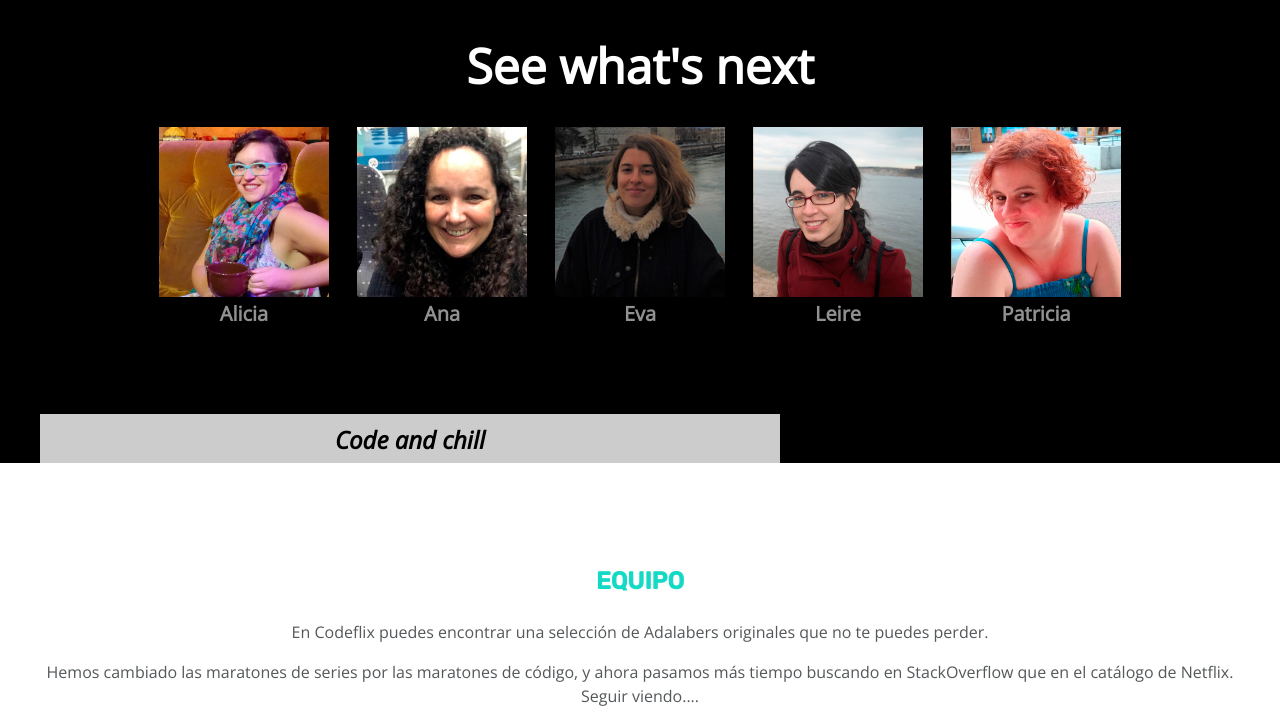
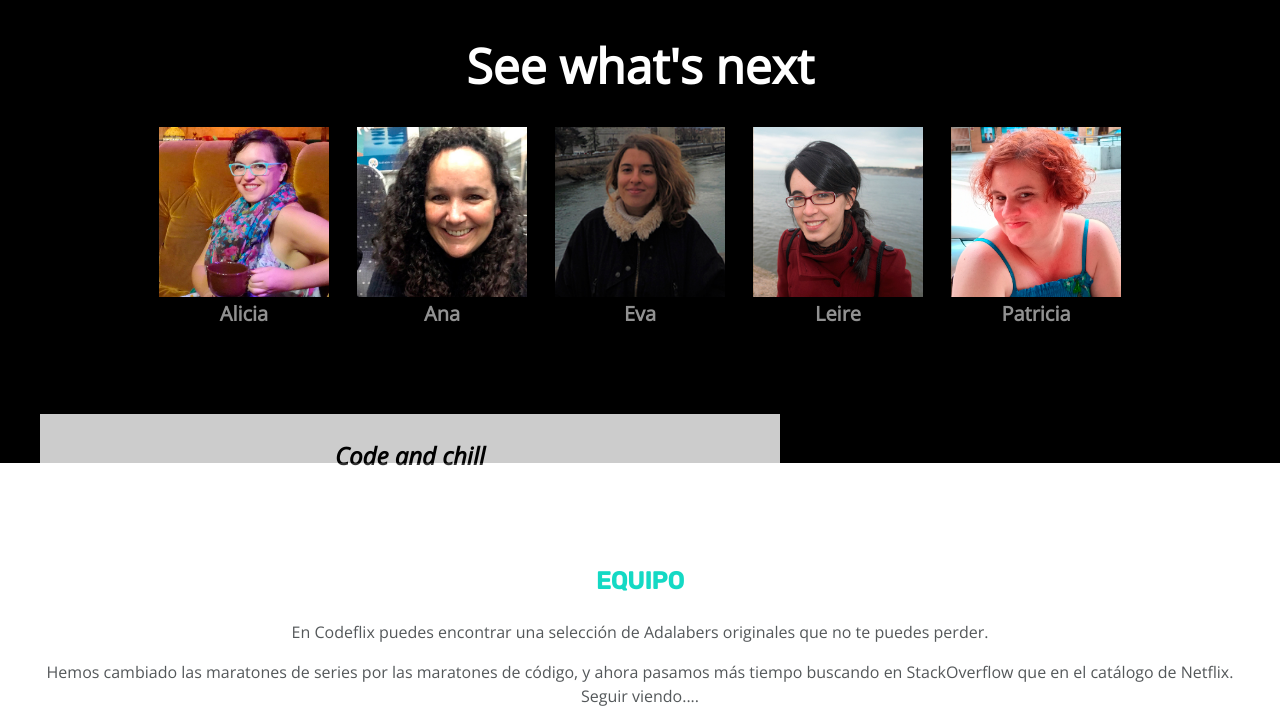
Before and after one commit to anaguerraabaroa/codeflix, a plain HTML site: page index.html in a window 1280 px wide. Shown: the part 87-800 px from the top of the page. Drawn offline with nearby package versions, Linux system fonts and the light colour scheme.

Commit message:
convert Claim DIV into H1

```diff
--- a/index.html
+++ b/index.html
@@ -84,7 +84,7 @@
         </div>
       </div>
       <div class="hero-claim-box">
-        <div class="hero-claim">Code and chill</div>
+        <h1 class="hero-claim">Code and chill</h1>
       </div>
     </header>
     <main>
```
